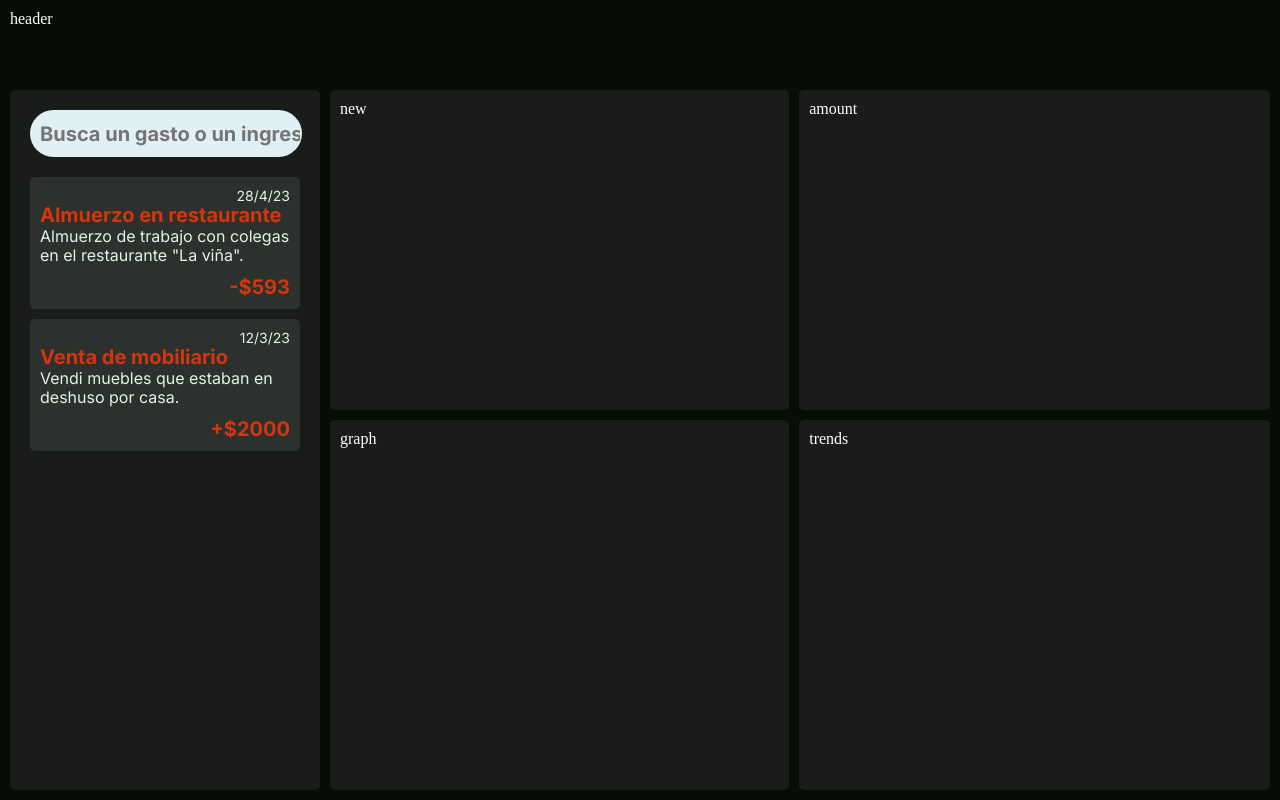
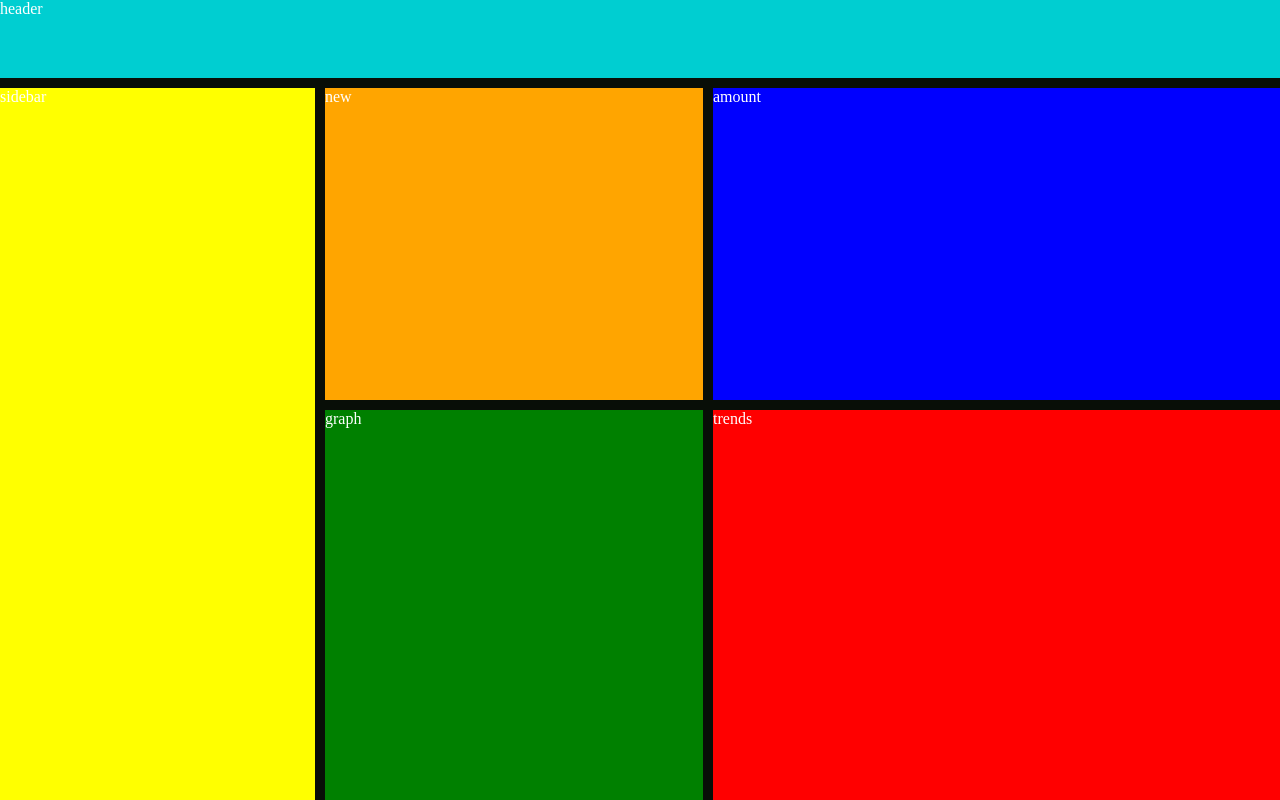
Before and after one commit to ignfer/didactic-enigma, a plain HTML site: page introduction_to_grid/index.html in a window 1280 px wide. Drawn offline with Linux system fonts and the light colour scheme.

Commit message:
subida
investigacion para lograr mostrar correctamente datos en una pagina, se investiga tanto grid, como flexbox, como html puro.

```diff
--- /dev/null
+++ b/introduction_to_flex/styles.css
@@ -0,0 +1,78 @@
+html,body{
+    height: 100%;
+    margin:0;
+    padding: 0;
+}
+
+.container{
+    height: 100%;
+
+    overflow: hidden;
+}
+
+.header{
+    width: 100%;
+    height: 75px;
+    background-color: #003459;
+
+    min-width: 450px;
+    min-height: 50px;
+    max-height: 75px;
+}
+
+.main{
+    height: calc(100% - 75px);
+    background-color: #00171F;
+
+    display: flex;
+    flex-direction: row;
+
+}
+
+.col1{
+    height: 100%;
+    width: 450px;
+
+    flex-shrink: 0;
+    flex-grow: 0;
+    flex-basis: auto;
+
+
+    background-color: aliceblue;
+}
+
+.col2{
+    height: 100%;
+    width: calc(50% - 225px);
+
+    flex-shrink: 0;
+    flex-grow: 0;
+    flex-basis: auto;
+
+    background-color: rgb(66, 78, 89);
+
+    font-size: 25px;
+
+    min-width: 300px;
+
+    overflow: hidden;
+
+}
+
+.col3{
+    height: 100%;
+    width: calc(50% - 225px);
+
+    flex-shrink: 0;
+    flex-grow: 0;
+    flex-basis: auto;
+
+    background-color: rgb(9, 29, 47);
+
+    font-size: 25px;
+
+    min-width: 300px;
+
+    overflow: hidden;
+
+}
--- a/introduction_to_grid/index.html
+++ b/introduction_to_grid/index.html
@@ -9,29 +9,7 @@
     <body>
         <div class = "grid_container">
             <div class = "grid_header">header</div>
-            <div class = "grid_side_bar">
-                <div class = "side_bar_search">
-                    <input class = "side_bar_search_bar" type = "text" placeholder = "Busca un gasto o un ingreso...">
-                </div>
-
-                <div class = "side_bar_content">
-                    <div class = "side_bar_card" id = "xbx1">
-                        <div class = "card_date">28/4/23</div>
-                        <div class = "card_tittle">Almuerzo en restaurante</div>
-                        <div class = "card_tags"></div>
-                        <div class = "card_desc">Almuerzo de trabajo con colegas en el restaurante "La viña".</div>
-                        <div class = "card_amount">-$593</div>
-                    </div>
-                    <div class = "side_bar_card" id = "xbx2">
-                        <div class = "card_date">12/3/23</div>
-                        <div class = "card_tittle">Venta de mobiliario</div>
-                        <div class = "card_tags"></div>
-                        <div class = "card_desc">Vendi muebles que estaban en deshuso por casa.</div>
-                        <div class = "card_amount">+$2000</div>
-                    </div>
-                </div>
-
-            </div>
+            <div class = "grid_side_bar">sidebar</div>
             <div class = "grid_new">new</div>
             <div class = "grid_graph">graph</div>
             <div class = "grid_amount">amount</div>
--- a/introduction_to_grid/styles.css
+++ b/introduction_to_grid/styles.css
@@ -1,3 +1,7 @@
+* {
+    box-sizing: border-box;
+}
+
 html,body{
     height: 100%;
     width: 100%;
@@ -7,63 +11,46 @@ html,body{
 
 .grid_header {
     grid-area: header;
-    padding: 10px;
+    background-color: darkturquoise;
+
 }
 
 .grid_side_bar {
+
     grid-area: side_bar;
-    background-color: #191C18;
+    background-color: yellow;
 
-    padding: 10px;
-    margin-left: 10px;
-    margin-bottom: 10px;
-
-    border-radius: 5px;
 }
 
 .grid_new {
+
     grid-area: new;
-    background-color: #191C18;
+    background-color: orange;
 
-    padding: 10px;
-
-    border-radius: 5px;
 }
 
 .grid_amount {
+
     grid-area: amount;
-    background-color: #191C18;
+    background-color:blue;
 
-    padding: 10px;
-    margin-right: 10px;
-
-    border-radius: 5px;
 }
 
 .grid_graph {
+
     grid-area: graph;
-    background-color: #191C18;
-
-    padding: 10px;
-    margin-bottom: 10px;
-
-    border-radius: 5px;
+    background-color:green;
 }
 
 .grid_trends {
+
     grid-area: trends;
-    background-color: #191C18;
-
-    padding: 10px;
-    margin-right: 10px;
-    margin-bottom: 10px;
-
-    border-radius: 5px;
+    background-color:red;
 }
 
 .grid_container{
-    width: 100%;
     height: 100%;
+
     display:grid;
     grid-template-areas:
     'header header header'
@@ -71,130 +58,15 @@ html,body{
     'side_bar graph trends'
     ;
 
-    grid-template-rows: 10% 40% auto;
-    grid-template-columns: 25% auto auto;
+    grid-template-rows: 0.1fr 0.4fr 0.5fr;
+    grid-template-columns: 0.25fr 0.3fr 0.45fr;
+    /*grid-template-rows: 10% 40% 50%;
+    grid-template-columns: 25% 30% 45%;*/
 
     gap: 10px;
 
     background-color: #080E07;
     color: white;
-}
 
-.grid-container > div {
-    background-color: #191C18;
-    text-align: center;
-    padding: 20px 0;
-    font-size: 30px;
-
-}
-
-.side_bar{
-    width: 20%;
-    height: calc(100% - 20px);
-    background-color: #191C18;
-    border-radius: 5px;
-    margin-left: 10px;
-    margin-top:10px;
     overflow: hidden;
 }
-
-.side_bar_search{
-    width: 100%;
-}
-
-.side_bar_search_bar{
-    width: calc(100% - 30px);
-    height: 45px;
-    margin: 10px;
-    border-radius: 50px;
-    border-style: none;
-    font-family: 'Inter', sans-serif;
-    font-style: bold;
-    font-weight: 700;
-    font-size: 20px;
-    text-align: left;
-    padding-left: 10px;
-    background-color: #E0F0F5;
-    color: #9FA8A3;
-}
-
-.side_bar_content{
-    width: calc(100% - 20px);
-    height: calc(90% - 20px);
-    padding: 10px;
-    overflow: scroll;
-    scrollbar-width: none;
-}
-
-.side_bar_card{
-    width: calc(100% - 20px);
-    height: auto;
-    background-color: #2D312D;
-    border-radius: 5px;
-    margin-bottom: 10px;
-    padding: 10px;
-    scale: 1.0;
-    transition-duration: 0.25s;
-    overflow: hidden;
-}
-
-.side_bar_card:hover{
-    scale: 1.05;
-    transition-duration: 0.25s;
-
-}
-
-.card_date{
-    width: 100%;
-    height: 10%;
-    text-align: right;
-
-    font-family: 'Inter';
-    font-style: normal;
-    font-weight: 400;
-    font-size: 14px;
-    line-height: 17px;
-
-    color: #E0F2E9;
-}
-
-.card_tittle{
-    font-family: 'Inter';
-    font-style: normal;
-    font-weight: 600;
-    font-size: 20px;
-    line-height: 23px;
-
-    color: #D3350D;
-}
-
-.card_tags{
-    width: 100%;
-    height: 10%;
-}
-
-.card_desc{
-    font-family: 'Inter';
-    font-style: normal;
-    font-weight: 400;
-    font-size: 16px;
-    line-height: 19px;
-
-    color: #E0F2E9;
-}
-
-.card_amount{
-    width: 100%;
-    height: 10%;
-    text-align: right;
-    padding-top: 10px;
-
-    font-family: 'Inter';
-    font-style: normal;
-    font-weight: 700;
-    font-size: 20px;
-    line-height: 24px;
-    text-align: right;
-
-    color: #D3350D;
-}
```
Also changed, not shown: introduction_to_flex/index.html (added, +30 -0 lines).
